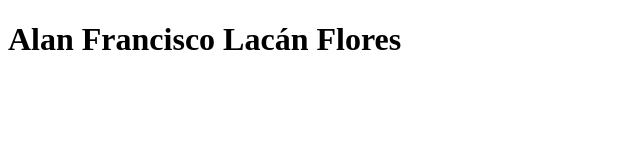
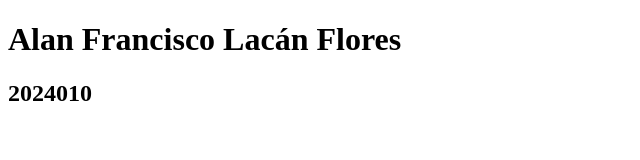
Before and after one commit to alacan-2024010/TIC1, a plain HTML site: page index.html in a window 1280 px wide. Shown: the whole page, without its empty margins (0-640 px from the left). Drawn offline with Linux system fonts and the light colour scheme.

Commit message:
Feat: Agregar carné de ftalacan-2024010

```diff
--- a/index.html
+++ b/index.html
@@ -14,5 +14,6 @@
 
 
     <h1> Alan Francisco Lacán Flores</h1>
+    <h2> 2024010</h2>
 </body>
 </html>
```
